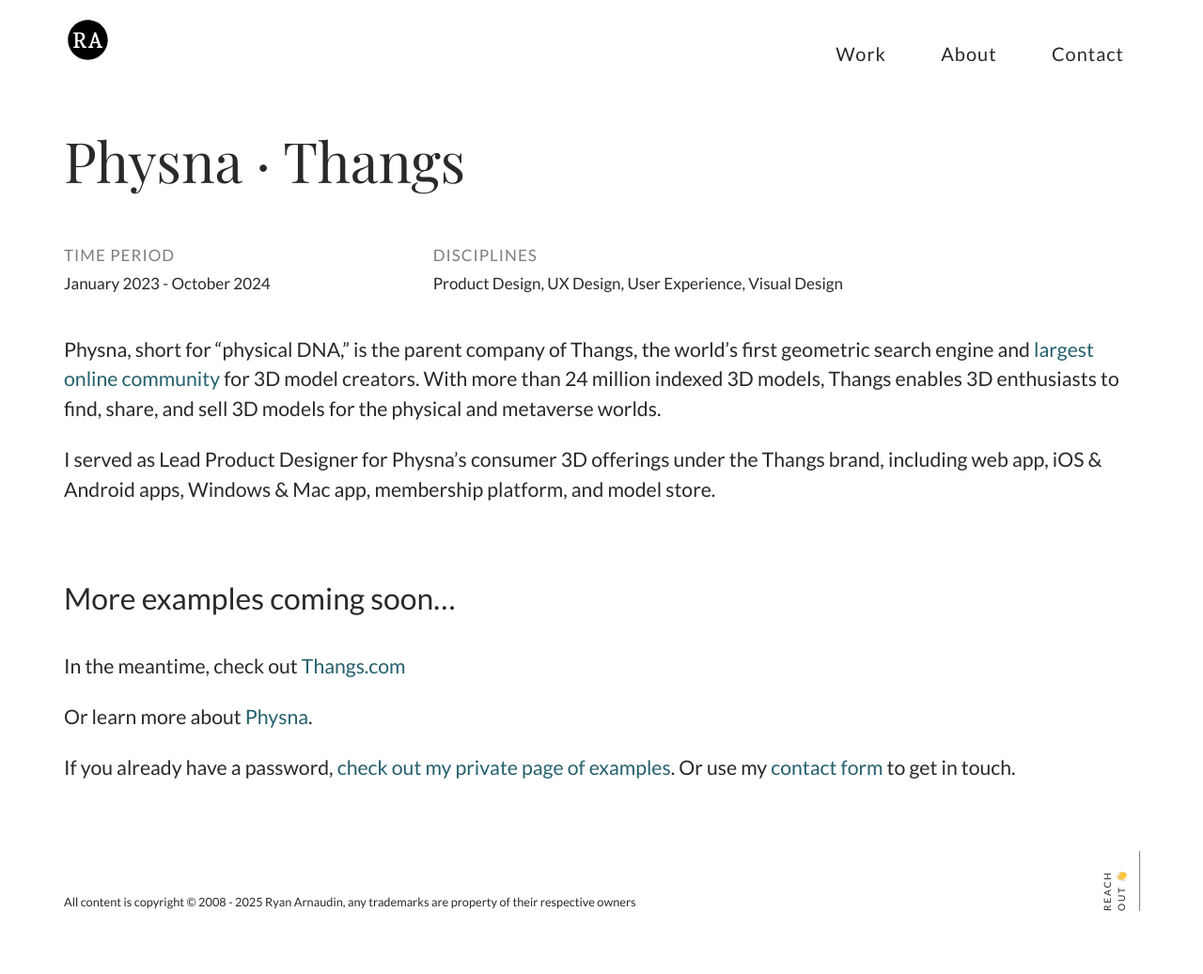
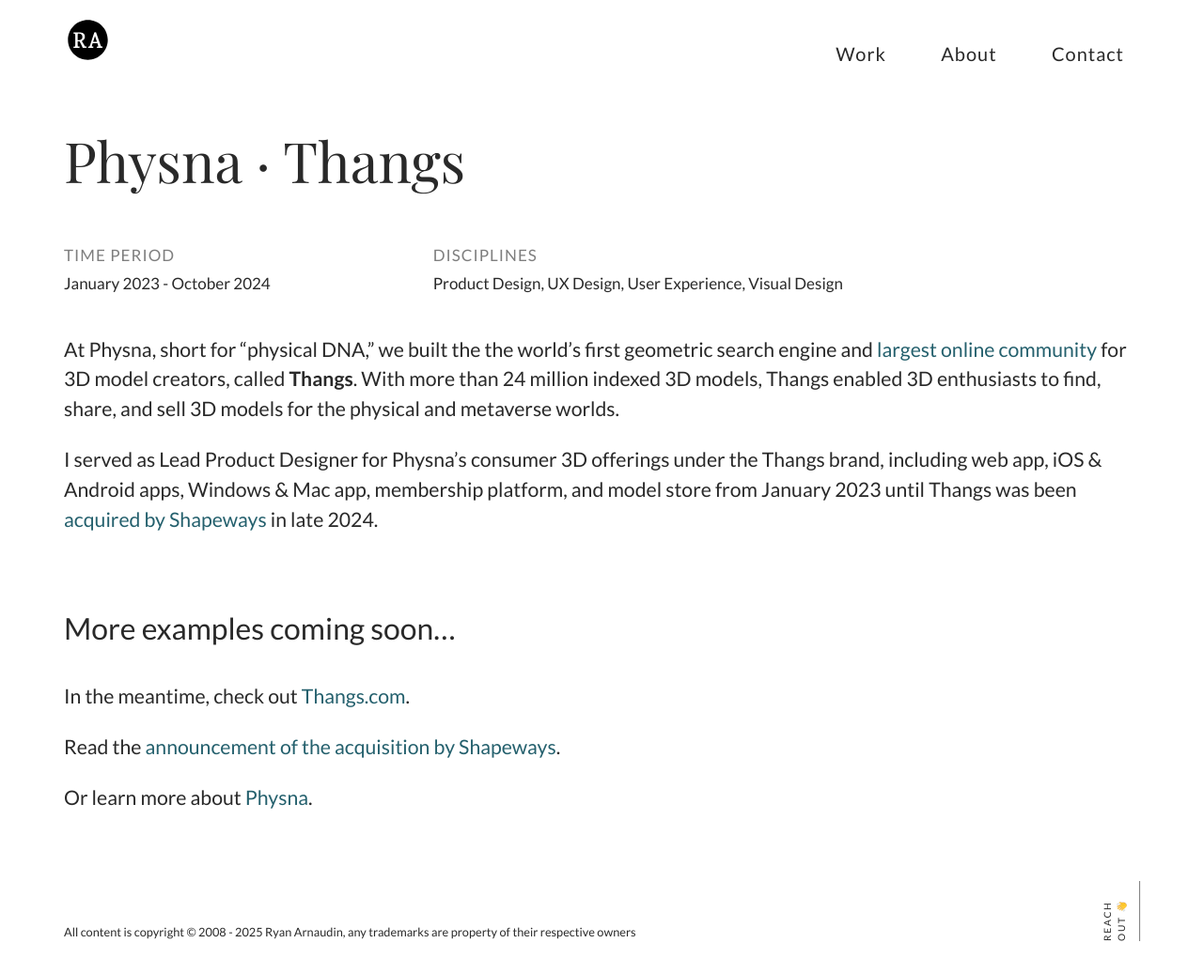
Before and after one commit to arnaudin/arnaudin.github.io, a Jekyll site: the page built from _projects/physna-thangs.md, in a window 1280 px wide. Shown: the whole page at 94% size. Built offline with Jekyll 4.4.1, drawn with Linux system fonts in a browser that asks for light colours; nearby versions of some CDN libraries; before the commit the page ends 1005 px from its top, so only the background shows below that.

Commit message:
Edit Physna page

```diff
--- a/_projects/physna-thangs.md
+++ b/_projects/physna-thangs.md
@@ -14,19 +14,19 @@
 content_layout:
   - section_layout: text
     content: |
-      Physna, short for "physical DNA," is the parent company of Thangs, the world's first geometric search engine and [largest online community](https://venturebeat.com/games/physnas-thangs-hits-20m-monthly-users-for-its-3d-art-community/) for 3D model creators. With more than 24 million indexed 3D models, Thangs enables 3D enthusiasts to find, share, and sell 3D models for the physical and metaverse worlds.
+      At Physna, short for "physical DNA," we built the the world's first geometric search engine and [largest online community](https://venturebeat.com/games/physnas-thangs-hits-20m-monthly-users-for-its-3d-art-community/) for 3D model creators, called **Thangs**. With more than 24 million indexed 3D models, Thangs enabled 3D enthusiasts to find, share, and sell 3D models for the physical and metaverse worlds.
 
-      I served as Lead Product Designer for Physna’s consumer 3D offerings under the Thangs brand, including web app, iOS & Android apps, Windows & Mac app, membership platform, and model store.
+      I served as Lead Product Designer for Physna’s consumer 3D offerings under the Thangs brand, including web app, iOS & Android apps, Windows & Mac app, membership platform, and model store from January 2023 until Thangs was been [acquired by Shapeways](https://www.shapeways.com/blog/welcome-thangs-to-the-shapeways-family) in late 2024.
 
   - section_layout: text
     content: |
       ## More examples coming soon...
 
-      In the meantime, check out <a href="http://thangs.com/" target="_blank">Thangs.com</a>
+      In the meantime, check out <a href="http://thangs.com/" target="_blank">Thangs.com</a>.
+
+      Read the [announcement of the acquisition by Shapeways](https://www.shapeways.com/blog/welcome-thangs-to-the-shapeways-family).
 
       Or learn more about <a href="http://physna.com/" target="_blank">Physna</a>.
-
-      If you already have a password, [check out my private page of examples](/protected/physna-thangs.html). Or use my [contact form](/contact) to get in touch.
 
   # - section_layout: 1col-narrow
   #   images:
```
